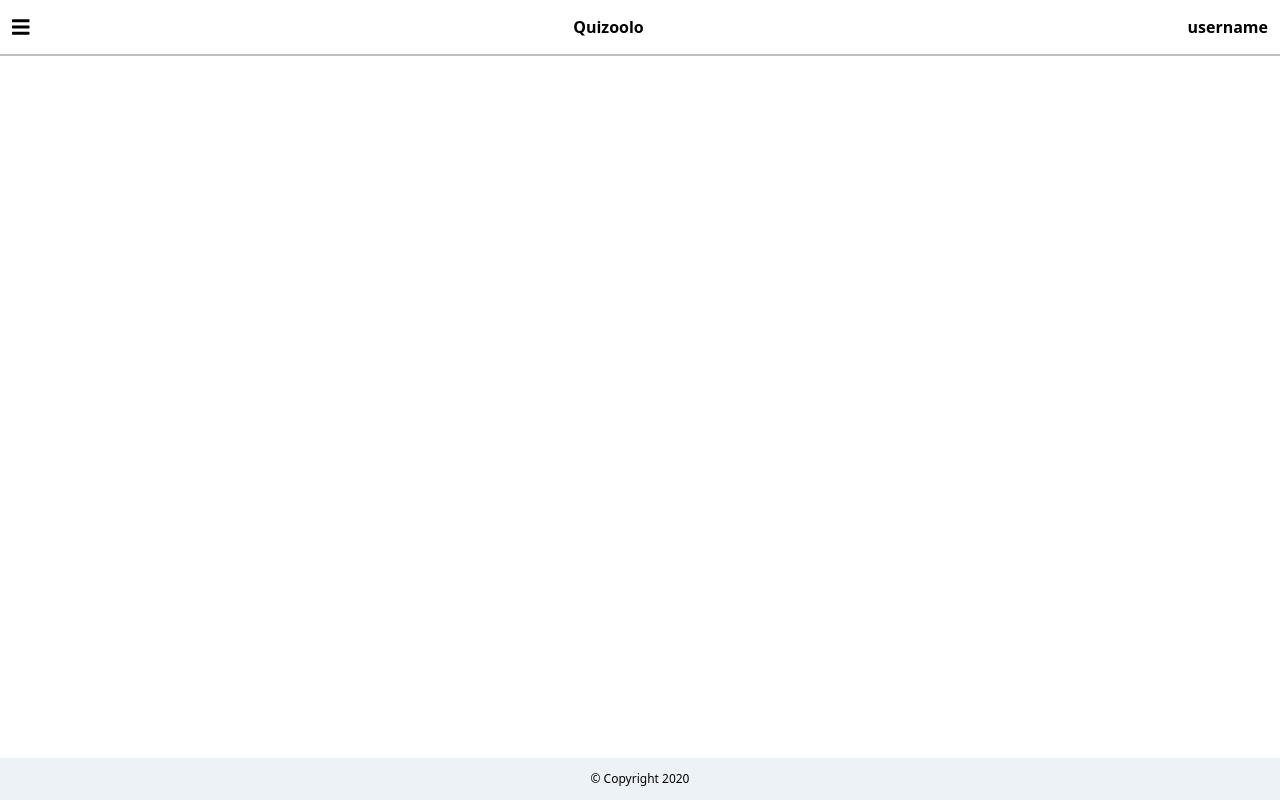
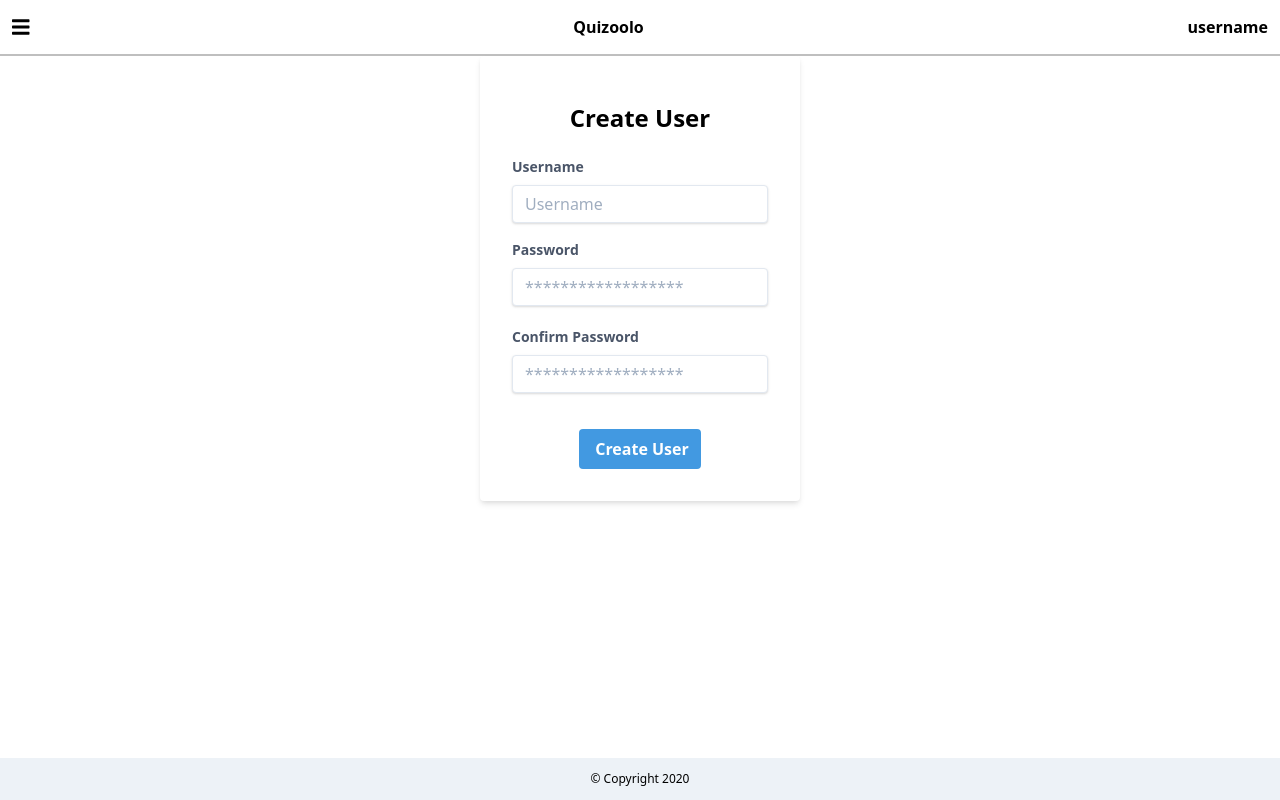
Before and after one commit to ask1666/quizoolo-website, a React (Create React App) app: page /createUserPage in a window 1280 px wide. Built offline with nearby package versions, Linux system fonts and the light colour scheme.

Commit message:
createuser and create quiz (untested against REST API)

```diff
--- a/src/App.js
+++ b/src/App.js
@@ -3,11 +3,12 @@ import {
   BrowserRouter as Router,
   Switch,
   Route,
-  Link
 } from "react-router-dom";
 import Header from './Components/Header';
 import Footer from './Components/Footer';
 import Login from './Views/Login';
+import CreateUser from './Views/CreateUser';
+import CreateQuiz from './Views/CreateQuiz';
 
 function App() {
   let username = localStorage.getItem('username');
@@ -22,8 +23,17 @@ function App() {
         <Route exact path="/">
           <h1>home</h1>
         </Route>
+
         <Route path="/loginPage">
           <Login />
+        </Route>
+
+        <Route path="/createUserPage">
+          <CreateUser />
+        </Route>
+
+        <Route path="/createQuizPage">
+          <CreateQuiz />
         </Route>
 
         <Route path="/aboutPage">
--- a/src/Components/Navigation.js
+++ b/src/Components/Navigation.js
@@ -4,8 +4,6 @@ import { faBars } from '@fortawesome/free-solid-svg-icons';
 import { useTransition, animated } from 'react-spring';
 import {
     BrowserRouter as Router,
-    Switch,
-    Route,
     Link
   } from "react-router-dom";
 
@@ -54,7 +52,7 @@ function Navigation() {
                     <animated.div
                         key={key}
                         style={props}
-                        className="fixed bg-white top-0 left-0 w-4/5 h-full z-50 shadow p-3"
+                        className="fixed bg-white top-0 left-0 w-1/5 h-full z-50 shadow p-3"
                     >
                         <span className="font-bold">
                             The menu
@@ -69,6 +67,12 @@ function Navigation() {
                             <li>
                                 <Link onClick={() => setShowMenu(false)} to="/loginPage" className="text-blue-500 py-3 border-b block border-black border-opacity-25">Login</Link>
                             </li>
+                            <li>
+                                <Link onClick={() => setShowMenu(false)} to="/createUserPage" className="text-blue-500 py-3 border-b block border-black border-opacity-25">Create User</Link>
+                            </li>
+                            <li>
+                                <Link onClick={() => setShowMenu(false)} to="/createQuizPage" className="text-blue-500 py-3 border-b block border-black border-opacity-25">Create Quiz</Link>
+                            </li>
                         </ul>
                     </animated.div>
                 )
--- a/src/Views/CreateQuiz.js
+++ b/src/Views/CreateQuiz.js
@@ -0,0 +1,74 @@
+import React from 'react';
+import Axios from 'axios';
+import {
+    BrowserRouter as Router,
+    Redirect,
+    Link,
+
+  } from "react-router-dom";
+
+class createQuiz extends React.Component {
+    state = {
+        QuizName: '',
+        createUserStatus: false,
+        createUserFeedback: '',
+        validation: '',
+    };
+
+    handleQuizNameChange = event => {
+        this.setState({ QuizName: event.target.value});
+    }
+
+    handleSubmit = event => {
+        event.preventDefault();
+
+        const quizName = this.state.quizName;
+
+
+        Axios.post('http://localhost:3000/userActions/createUser', {
+            quizName: quizName},
+            {authToken: localStorage.getItem('authToken')})
+            .then(res => {
+
+                this.setState({createUserStatus: true});
+            })
+            .catch(err => {
+                console.log(err);
+                this.setState({createUserFeedback: err.res ? err.res : err.message});
+            });
+
+    }
+
+    render() {
+        if (this.state.createUserStatus) {
+            return <Redirect to='/'/>
+        }
+        return (
+            <div className="container mx-auto max-w-xs flex justify-center">
+
+                <form onSubmit={this.handleSubmit} className="bg-white shadow-md rounded px-8 pt-6 pb-8 mb-4 ">
+                    <h1 className="font-bold text-2xl p-5 text-center">
+                        Choose a name for your Quiz!
+                    </h1>
+                    <div className="mb-6">
+                        <input onChange={this.handleQuizNameChange} className= "shadow appearance-none border rounded w-full py-2 px-3 text-gray-700 mb-3 leading-tight focus:outline-none focus:shadow-outline"  type="text" placeholder="Quiz name" pattern=".{3,}" required/>
+                        <p className="text-red-500 text-xs italic">
+                            {this.state.createUserFeedback}
+                            {this.state.validation}
+                        </p>
+                    </div>
+                    <div className="flex items-center justify-center">
+                        <button className=" pr-3 bg-blue-500 hover:bg-blue-700 text-white font-bold py-2 px-4 rounded focus:outline-none focus:shadow-outline" type="submit">
+                            Create User
+                        </button>
+
+                    </div>
+                </form>
+
+            </div>
+        )
+    }
+}
+
+
+export default createQuiz;
--- a/src/Views/CreateUser.js
+++ b/src/Views/CreateUser.js
@@ -0,0 +1,102 @@
+import React from 'react';
+import Axios from 'axios';
+import {
+    BrowserRouter as Router,
+    Redirect,
+    Link,
+
+  } from "react-router-dom";
+
+class createUser extends React.Component {
+    state = {
+        username: '',
+        password: '',
+        confirmPassword: '',
+        createUserStatus: false,
+        createUserFeedback: '',
+        validation: '',
+    };
+
+    handleUserChange = event => {
+        this.setState({ username: event.target.value});
+    }
+    handlePassChange = event => {
+        this.setState({ password: event.target.value});
+    }
+    handleConfirmPassChange = event => {
+        this.setState({ confirmPassword: event.target.value});
+    }
+
+    handleSubmit = event => {
+        event.preventDefault();
+
+        const username = this.state.username;
+        const password = this.state.password
+
+        if (this.state.password === this.state.confirmPassword) {
+        Axios.post('http://localhost:3000/userActions/createUser', {
+            username: username,
+            password: password})
+            .then(res => {
+
+                this.setState({createUserStatus: true});
+            })
+            .catch(err => {
+                console.log(err);
+                this.setState({createUserFeedback: "Already a user with that username!"
+              });
+            });
+        } else {
+            this.setState({validation: "password does not match confirm password!"})
+        }
+    }
+
+    render() {
+        if (this.state.createUserStatus) {
+            return <Redirect to='/'/>
+        }
+        return (
+            <div className="container mx-auto max-w-xs flex justify-center">
+
+                <form onSubmit={this.handleSubmit} className="bg-white shadow-md rounded px-8 pt-6 pb-8 mb-4 ">
+                    <h1 className="font-bold text-2xl p-5 text-center">
+                        Create User
+                    </h1>
+                    <div className="mb-4">
+                        <label className="block text-gray-700 text-sm font-bold mb-2">
+                            Username
+                        </label>
+                        <input onChange={this.handleUserChange} id="usernameInput" className="shadow appearance-none border rounded w-full py-2 px-3 text-gray-700 leading-tight focus:outline-none focus:shadow-outline" type="text" placeholder="Username" required/>
+                    </div>
+                    <div className="mb-2">
+                        <label className="block text-gray-700 text-sm font-bold mb-2" >
+                            Password
+                        </label>
+                        <input onChange={this.handlePassChange} id="passwordInput"  className= "shadow appearance-none border rounded w-full py-2 px-3 text-gray-700 mb-3 leading-tight focus:outline-none focus:shadow-outline" type="password" placeholder="******************" pattern=".{8,}"  required/>
+
+                    </div>
+                    <div className="mb-6">
+                        <label className="block text-gray-700 text-sm font-bold mb-2" >
+                            Confirm Password
+                        </label>
+                        <input onChange={this.handlePassChange} id="passwordInput"  className= "shadow appearance-none border rounded w-full py-2 px-3 text-gray-700 mb-3 leading-tight focus:outline-none focus:shadow-outline"  type="password" placeholder="******************" pattern=".{8,}" required/>
+                        <p className="text-red-500 text-xs italic">
+                            {this.state.createUserFeedback}
+                            {this.state.validation}
+                        </p>
+                    </div>
+                    <div className="flex items-center justify-center">
+                        <button className=" pr-3 bg-blue-500 hover:bg-blue-700 text-white font-bold py-2 px-4 rounded focus:outline-none focus:shadow-outline" type="submit">
+                            Create User
+                        </button>
+
+                    </div>
+                </form>
+
+            </div>
+        )
+    }
+}
+
+
+export default createUser;
--- a/src/Views/Login.js
+++ b/src/Views/Login.js
@@ -2,10 +2,8 @@ import React from 'react';
 import Axios from 'axios';
 import {
     BrowserRouter as Router,
-    Switch,
-    Route,
+        Redirect,
         Link,
-    Redirect,
 
 } from "react-router-dom";
 
@@ -19,10 +17,10 @@ class Login extends React.Component {
     };
 
     handleUserChange = event => {
-        this.setState({ username: event.target.value});
+        this.setState({ username: event.target.value });
     }
     handlePassChange = event => {
-        this.setState({ password: event.target.value});
+        this.setState({ password: event.target.value });
     }
 
     handleSubmit = event => {
@@ -34,24 +32,25 @@ class Login extends React.Component {
 
         Axios.post('http://localhost:3000/userActions/login', {
             username: username,
-            password: password})
+            password: password
+        })
             .then(res => {
                 localStorage.setItem('authToken', res.data);
                 localStorage.setItem('username', username);
                 console.log('did it');
 
-                this.setState({loginStatus: true});
+                this.setState({ loginStatus: true });
             })
             .catch(err => {
                 console.log(err);
-                this.setState({loginFeedback: 'Wrong username or password', passwordBorder: `border-red-500`})
+                this.setState({ loginFeedback: 'Wrong username or password', passwordBorder: `border-red-500` })
                 console.log(this.state.passwordBorder);
             });
     }
 
     render() {
         if (this.state.loginStatus) {
-            return <Redirect to='/'/>
+            return <Redirect to='/' />
         }
         return (
             <div className="container mx-auto max-w-xs flex justify-center">
@@ -64,13 +63,13 @@ class Login extends React.Component {
                         <label className="block text-gray-700 text-sm font-bold mb-2">
                             Username
                         </label>
-                        <input onChange={this.handleUserChange} id="usernameInput" className="shadow appearance-none border rounded w-full py-2 px-3 text-gray-700 leading-tight focus:outline-none focus:shadow-outline" type="text" placeholder="Username" />
+                        <input onChange={this.handleUserChange} id="usernameInput" className="shadow appearance-none border rounded w-full py-2 px-3 text-gray-700 leading-tight focus:outline-none focus:shadow-outline" type="text" placeholder="Username" required/>
                     </div>
                     <div className="mb-6">
                         <label className="block text-gray-700 text-sm font-bold mb-2" >
                             Password
                         </label>
-                        <input onChange={this.handlePassChange} id="passwordInput"  className= {`shadow appearance-none border rounded w-full py-2 px-3 text-gray-700 mb-3 leading-tight focus:outline-none focus:shadow-outline" ${this.state.passwordBorder}`} type="password" placeholder="******************" />
+                        <input onChange={this.handlePassChange} id="passwordInput" className={`shadow appearance-none border rounded w-full py-2 px-3 text-gray-700 mb-3 leading-tight focus:outline-none focus:shadow-outline" ${this.state.passwordBorder}`} type="password" placeholder="******************" required/>
                         <p className="text-red-500 text-xs italic">
                             {this.state.loginFeedback}
                         </p>
@@ -79,9 +78,9 @@ class Login extends React.Component {
                         <button className=" pr-3 bg-blue-500 hover:bg-blue-700 text-white font-bold py-2 px-4 rounded focus:outline-none focus:shadow-outline" type="submit">
                             Sign In
                         </button>
-                        <a className="inline-block align-baseline font-bold text-sm text-blue-500 hover:text-blue-800" href="#">
-                            Forgot Password?
-                </a>
+                        <Link className="inline-block align-baseline font-bold text-sm text-blue-500 hover:text-blue-800" to="/createUserPage">
+                            Create User
+                        </Link>
                     </div>
                 </form>
 
```
Also changed, not shown: src/Views/DisplayAllQuiz.js (added), src/Views/DisplayYourQuiz.js (added). Lines whose indentation alone changed are shown as unchanged.
